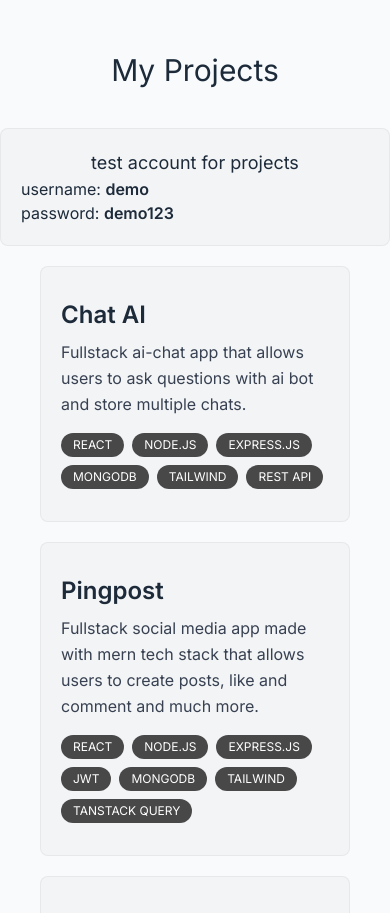
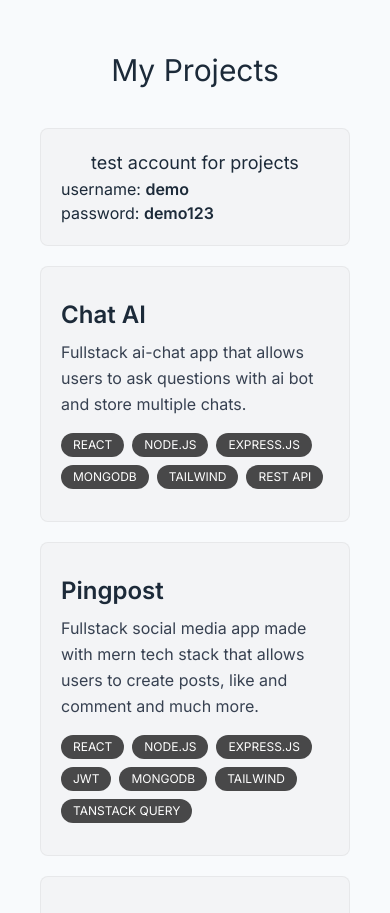
Before and after one commit to poteznyszymon/portfolio, a Next.js app: page / in a window 390 px wide. Shown: the part 1340-2253 px from the top of the page. Built offline with nearby package versions, Linux system fonts and the light colour scheme.

Commit message:
fix layout bug

```diff
--- a/components/Projects.tsx
+++ b/components/Projects.tsx
@@ -15,7 +15,7 @@ const Projects = () => {
     <div
       ref={ref}
       id="projects"
-      className="w-full m-auto max-w-5xl mb-32  bg-transparent scroll-m-32 space-y-5"
+      className="w-full m-auto max-w-5xl mb-32 bg-transparent scroll-m-32 space-y-5"
     >
       <motion.h1
         variants={fadeInAnimationsVariants}
@@ -31,7 +31,7 @@ const Projects = () => {
         initial="initial"
         whileInView="animate"
         viewport={{ once: true }}
-        className="bg-gray-100 mx-auto max-w-2xl w-full p-5 rounded-lg border-black/5 border"
+        className="bg-gray-100 mx-10 md:mx-auto max-w-2xl  p-5 rounded-lg border-black/5 border"
       >
         <p className="text-center text-lg">test account for projects</p>
         <div>
```
